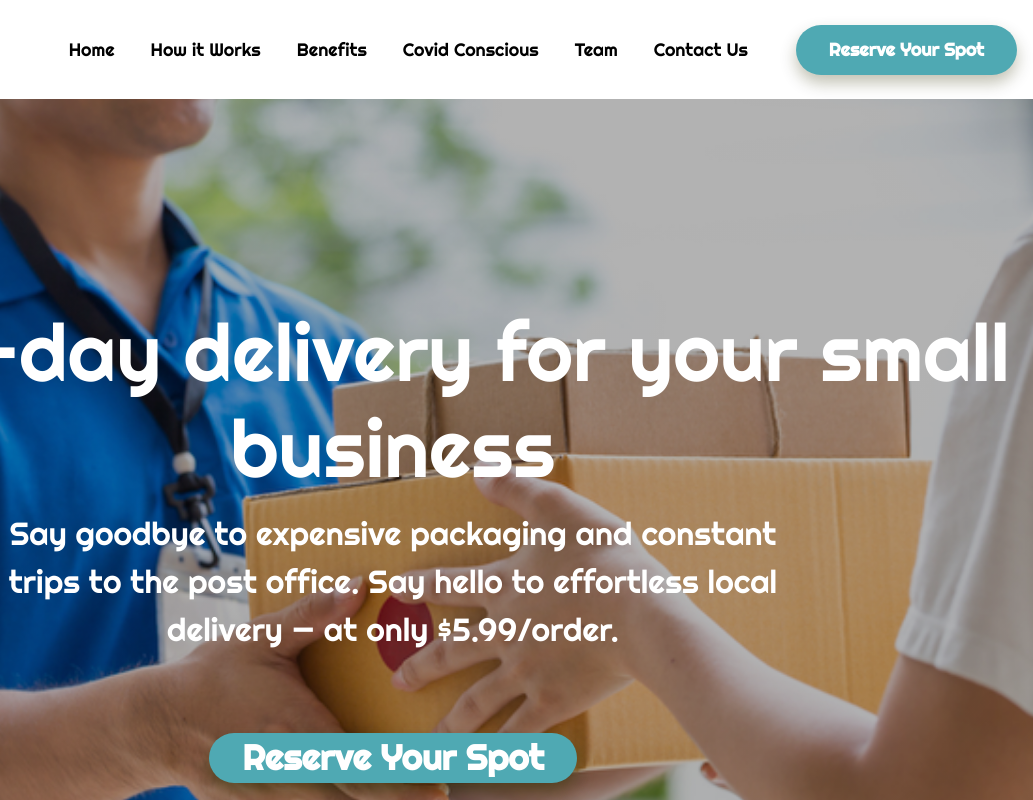
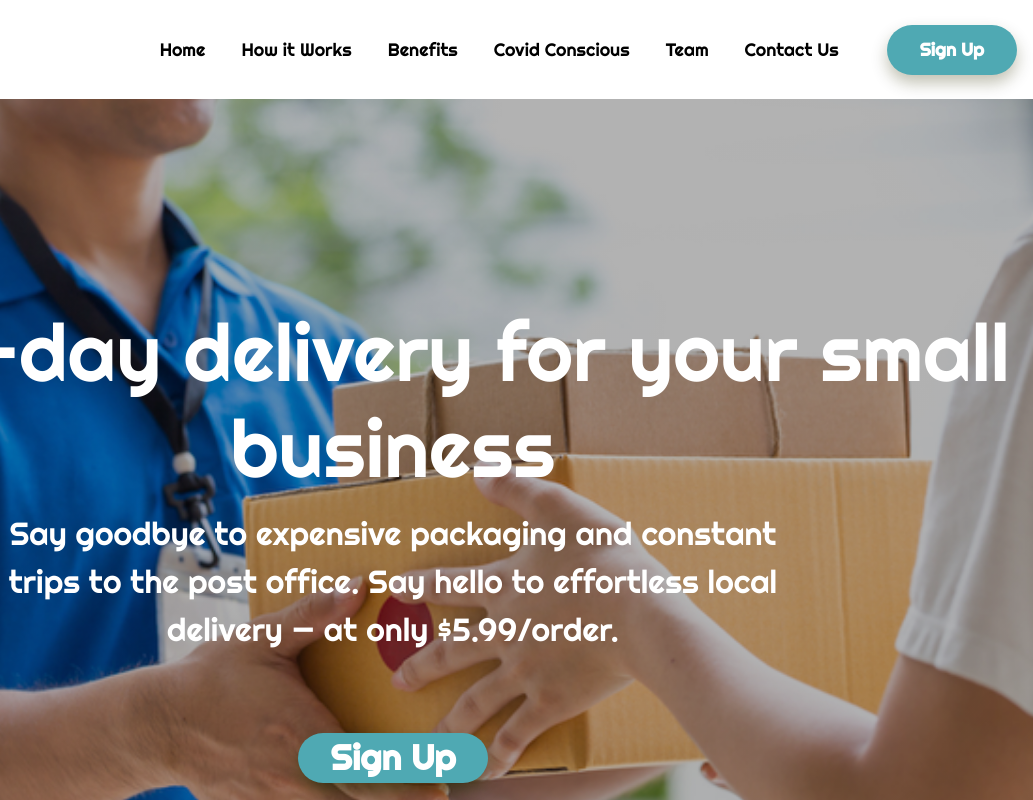
Before and after one commit to Giteon/Kahzum-Website-3, a plain HTML site: page index.html in a window 1280 px wide. Shown: the top 800 px of the page, 247-1280 px from the left. Drawn offline with nearby package versions, Linux system fonts and the light colour scheme.

Commit message:
Update index.html

```diff
--- a/index.html
+++ b/index.html
@@ -65,7 +65,7 @@
 					<!-- in site button popup -->
 					<a class="typeform-share typeform-share-1 button" href="https://my.kahzum.com" data-mode="popup"
 					style="display:inline-block;text-decoration:none;background-color:#4FA9B3;color:white;cursor:pointer;font-family:Righteous,sans-serif;font-size:18px;line-height:50px;text-align:center;margin:0; margin-left: 30px; height:50px;padding:0px 33px;border-radius:25px;max-width:60%;white-space:nowrap;overflow:hidden;text-overflow:ellipsis;font-weight:bold;-webkit-font-smoothing:antialiased;-moz-osx-font-smoothing:grayscale; box-shadow: 0 0.5rem 1rem 0 rgba(50, 50, 0, .3);"
-					data-hide-headers=true target="_blank">Reserve Your Spot </a>
+					data-hide-headers=true target="_blank">Sign Up </a>
 					<!-- in site button popup -->
 
 				</div>
@@ -87,7 +87,7 @@
 						<!-- in site button popup -->
 								<a class="typeform-share typeform-share-2 button" href="https://my.kahzum.com" data-mode="popup"
 					style="display:inline-block;text-decoration:none;background-color:#4FA9B3;color:white;cursor:pointer;font-family:Righteous,sans-serif;font-size:35px;line-height:50px;text-align:center;margin:0; margin-bottom: 20%; margin-top: 5%; height:50px;padding:0px 33px;border-radius:25px;max-width:100%;white-space:nowrap;overflow:hidden;text-overflow:ellipsis;font-weight:bold;-webkit-font-smoothing:antialiased;-moz-osx-font-smoothing:grayscale; box-shadow: 0 0.5rem 1rem 0 rgba(50, 50, 0, .5);"
-					data-hide-headers=true target="_blank">Reserve Your Spot</a>
+					data-hide-headers=true target="_blank">Sign Up</a>
 					<!-- in site button popup -->
 
 							</div>
```
